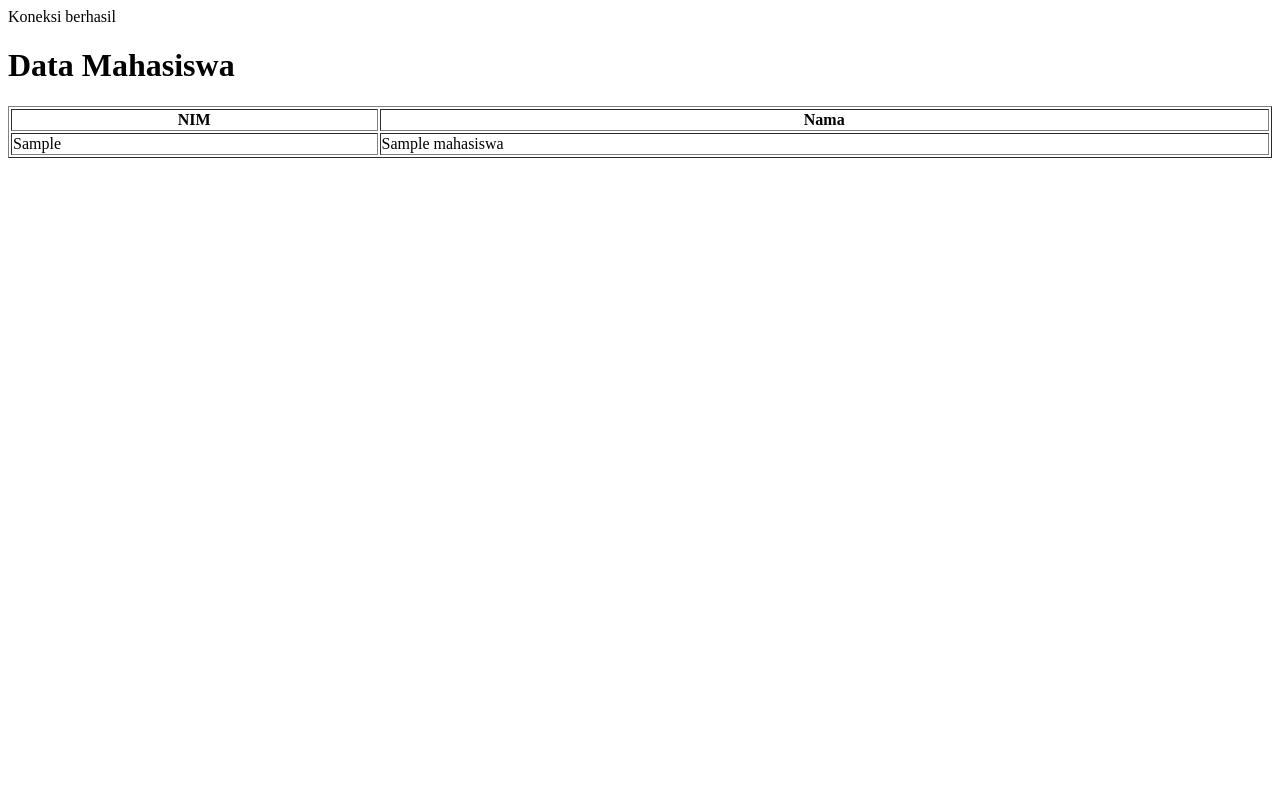
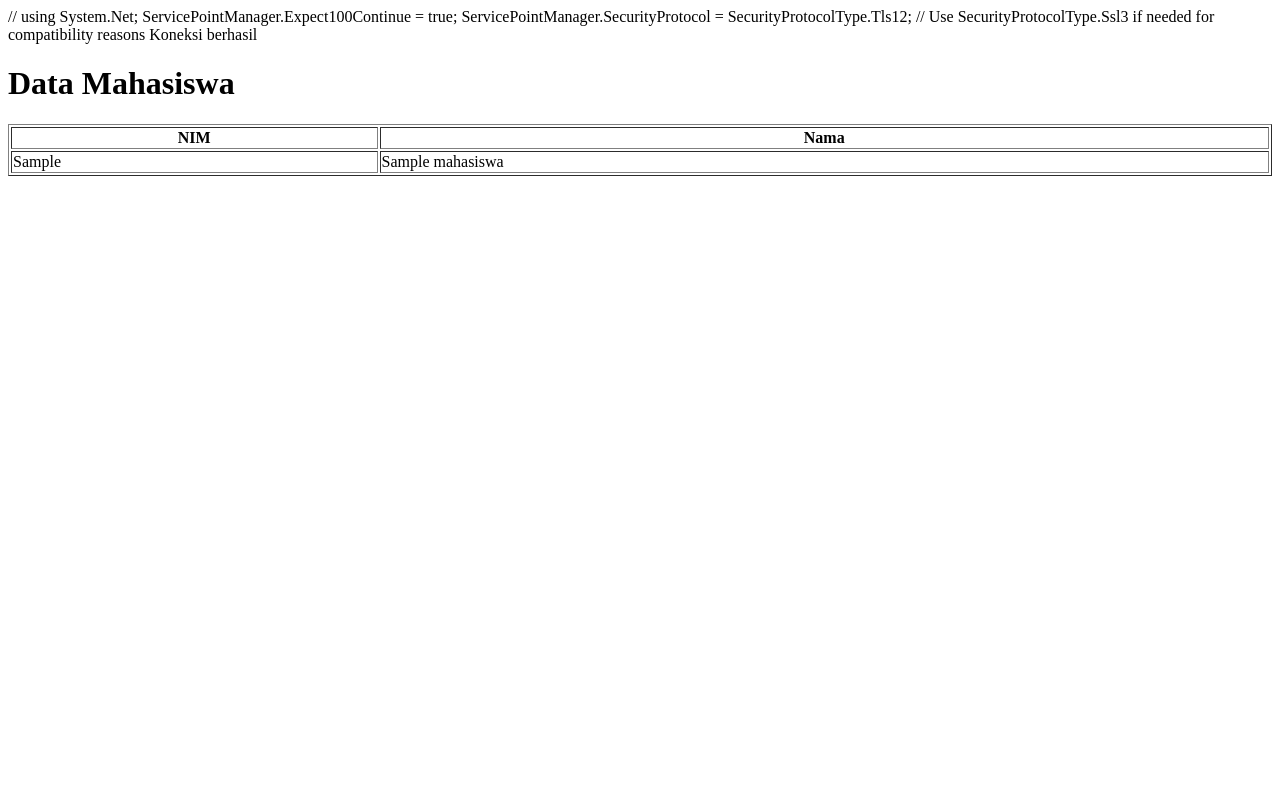
Before and after one commit to ferdihamud/belajar-php, a PHP site: page / in a window 1280 px wide. Run offline with PHP 8.4, Linux system fonts and the light colour scheme; tables that the repository leaves empty or names only in its code hold one stand-in row (values such as "Sample post").

Commit message:
manambahkan branch php crud

```diff
--- a/index.php
+++ b/index.php
@@ -1,3 +1,8 @@
+// using System.Net;
+ServicePointManager.Expect100Continue = true;
+ServicePointManager.SecurityProtocol = SecurityProtocolType.Tls12;
+// Use SecurityProtocolType.Ssl3 if needed for compatibility reasons
+
 <?php
     // 1. Buat koneksi dengan MySQL
     $con = mysqli_connect("localhost","root","","fakultas");
```
